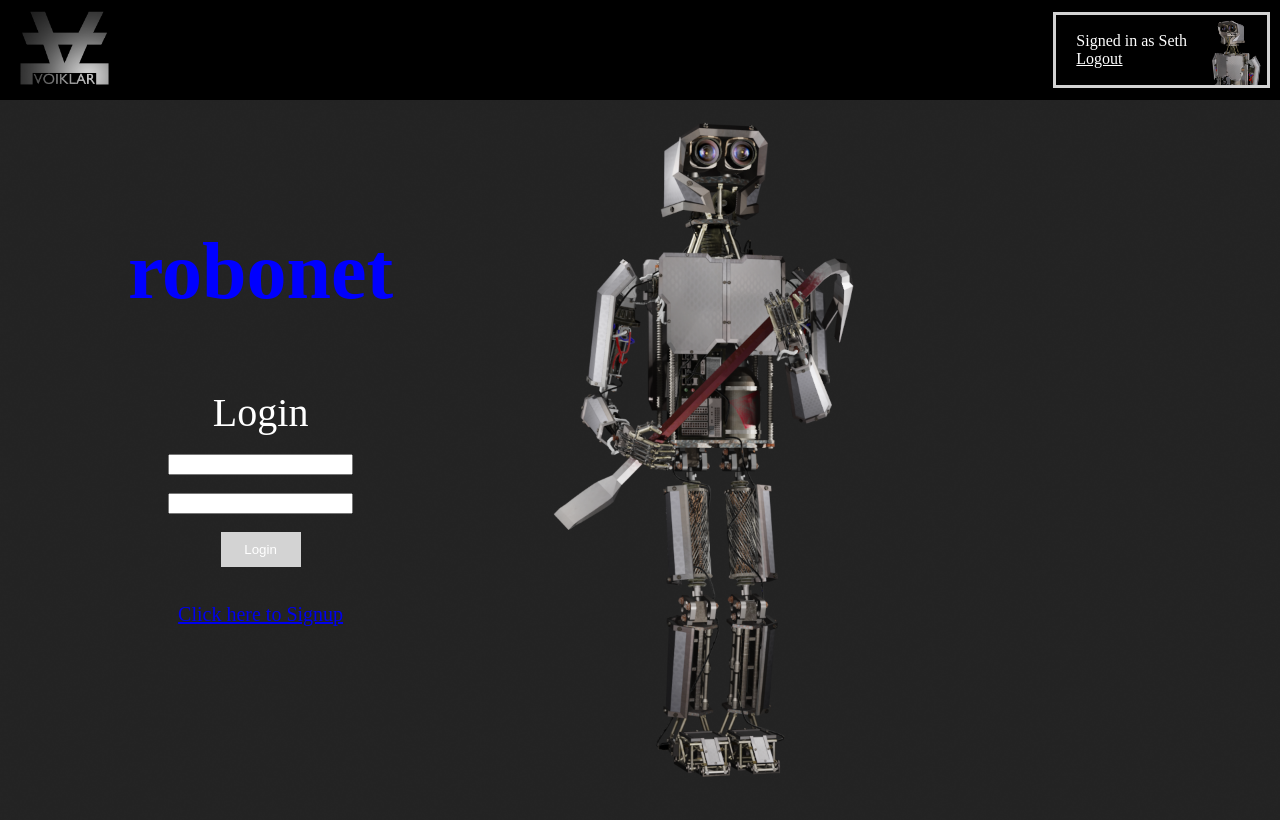
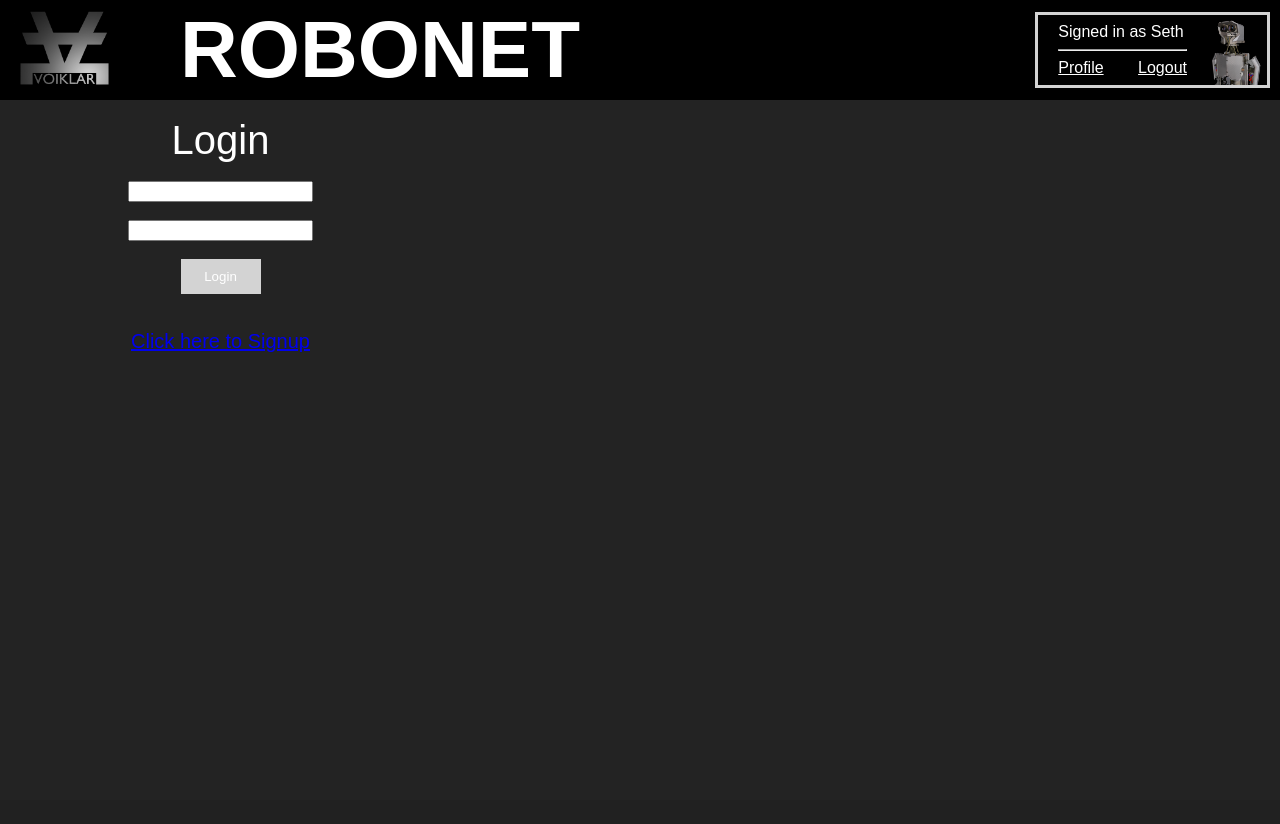
Before and after one commit to seth1919/robonet, a PHP site: page / in a window 1280 px wide. After the commit the page ends 352 px from the top, so only its background shows below. Run offline with PHP 8.4, Linux system fonts and the light colour scheme.

Commit message:
More styling

```diff
--- a/index.php
+++ b/index.php
@@ -35,33 +35,25 @@ session_start();
 <!DOCTYPE html>
 <head>
 	<link rel="stylesheet" href="signin.css" />
-	<style>
-		h1 {
-			color: green;
-		}
-		#newid {
-			color:blue;
-		}
-	</style>
 </head>
 <body style="margin: 0px;">
 	<div class="mainHeader">
 		<a href="/robonet" class="headerLogo"></a>
+		<h1 class="robonettitle">ROBONET</h1>
 		<div class="rightHeaderContent">
 			<div class="UserBar">
 				<div class="usernameDisplay">
 					Signed in as Seth
-					<br>
-					<a href="/robonet" class="logoutLink" >Logout</a>
+					<hr>
+					<a href="/robonet" class="logoutLink" >Profile</a>
+					<a style="margin-left: 30px;" href="/robonet" class="logoutLink" >Logout</a>
 				</div>
 				<a href="/robonet" class="userLogo"></a>
 			</div>
 		</div>
 	</div>
 	<div class="banner">
-		<img src="Background.png" style="width:100%">
 		<div class="centered">
-			<h1 id=newid class="title">robonet</h1>
 			<br>
 			<form method="post">
 				<div class="login">Login</div><br>
@@ -74,5 +66,6 @@ session_start();
 			</form>
 		</div>
 	</div>
+
 </body>
 </html>
--- a/signin.css
+++ b/signin.css
@@ -1,4 +1,8 @@
-/* holds the starry background image and all the information on top of it */
+body{
+    font-family: Arial;
+    background-color: #232323;
+}
+
 .banner {
     position: relative;
     text-align: center;
@@ -90,3 +94,16 @@
     color: white;
     margin-top: 50px;
 }
+
+.robonettitle{
+    color: white;
+    font-size: 80px;
+    margin-left: 60px;
+}
+
+.smallHeader {
+    background-color: black;
+    height: 100px;
+    display: flex;
+    align-items: center;
+}
```
